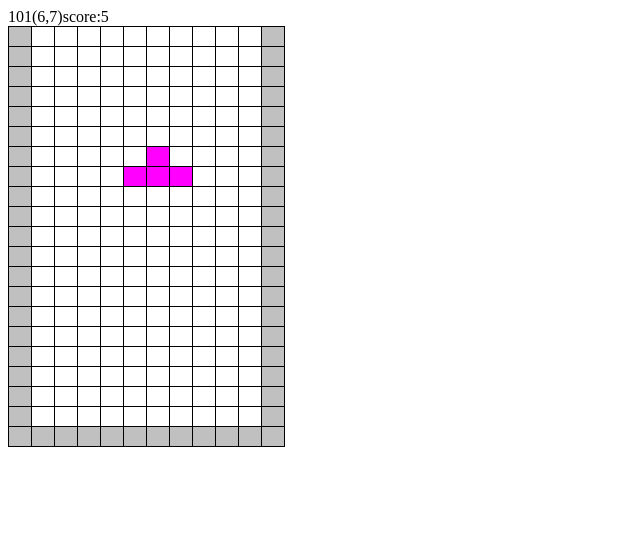
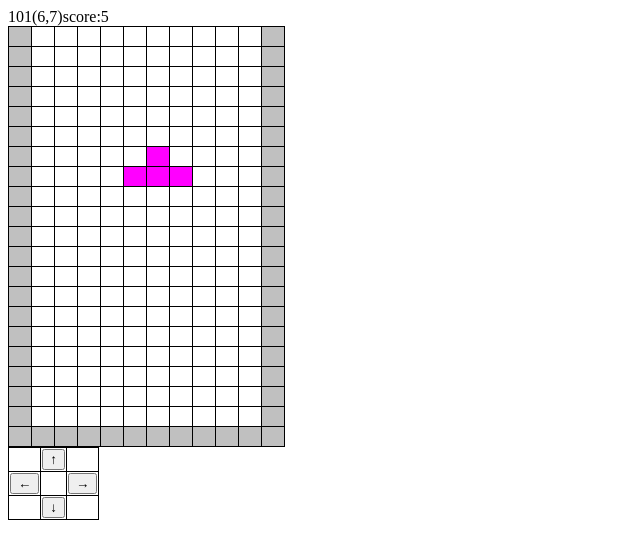
Before and after one commit to kokuto821/tetris, a plain HTML site: page index.html in a window 1280 px wide. Shown: the whole page, without its empty margins (0-640 px from the left). Drawn offline with Linux system fonts and the light colour scheme.

Commit message:
Update index.html

```diff
--- a/index.html
+++ b/index.html
@@ -11,6 +11,13 @@ table td{
 }
 </style>
 <script type="text/javascript">
+
+function left(){ mykeydown({keycode:37}); }
+function up(){ mykeydown({keycode:38}); }
+function right(){ mykeydown({keycode:39})}
+function down(){ mykeydown({keycode:40})}
+
+
 window.onload = function(){
     var width = 12
     var height = 21
@@ -152,3 +159,22 @@ window.onload = function(){
 </script>
 <div id="info"></div>
 <div id="view"></div>
+<table>
+	<tbody>
+		<tr>
+			<td></td>
+			<td><button onclick="up()">↑</button></td>
+			<td></td>
+		</tr>
+		<tr>
+			<td><button onclick="left()">←</button></td>
+			<td></td>
+			<td><button onclick="right()">→</button></td>
+		</tr>
+        <tr>
+			<td></td>
+			<td><button onclick="down()">↓</button></td>
+			<td></td>
+		</tr>
+	</tbody>
+</table>
```
